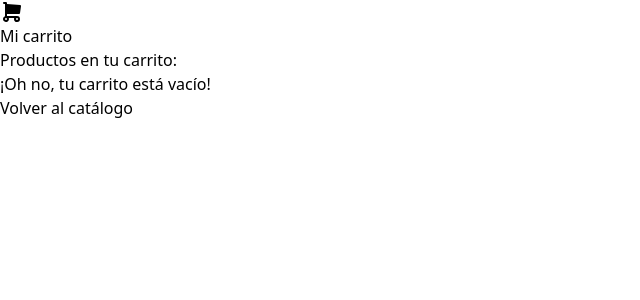
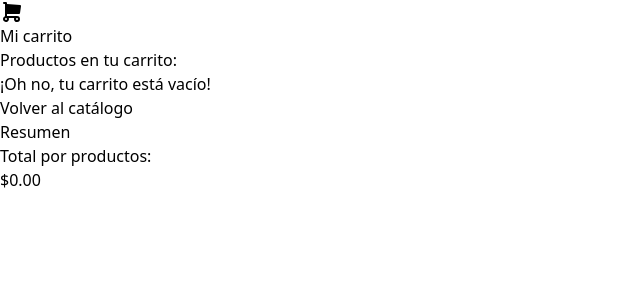
Before and after one commit to AgusFleitas/Pasarelas-de-pago, a React (Vite) app: page /pay-cart in a window 1280 px wide. Shown: the top 300 px of the page, without its empty margins (0-640 px from the left). Built offline with nearby package versions, Linux system fonts and the light colour scheme.

Commit message:
Logic for add more units of a product in PayCart view

```diff
--- a/src/views/PayCart.jsx
+++ b/src/views/PayCart.jsx
@@ -6,24 +6,39 @@ import useCart from "../hooks/useCart";
 const PayCart = () => {
   const { cart, addToCart, removeFromCart, clearCart } = useCart();
 
+  let totalPrice = 0;
+
+  cart.forEach((product) => {
+    totalPrice += product.precio * product.quantity;
+  });
+
   return (
-    <section className="flex flex-col">
+    <section className='flex flex-col'>
       <Link
         className='bg-emerald-600 rounded-md py-1 px-3 w-40 text-center'
         to={"/"}
       >
         Volver al catálogo
       </Link>
+      <div>
         <ul>
           {cart.map((product) => (
             <CartItem
               key={product.id}
-            addToCart={addToCart}
-            removeFromCart={removeFromCart}
+              addToCart={() => addToCart(product)}
+              removeFromCart={() => removeFromCart(product)}
               {...product}
             />
           ))}
         </ul>
+        <div className="flex flex-col gap-y-2 border-2 border-black rounded-md py-4 px-6 w-96">
+          <h4 className="font-semibold text-2xl text-center">Resumen</h4>
+          <div className="w-full flex justify-between text-lg">
+            <p>Total por productos:</p>
+            <span>${totalPrice.toFixed(2)}</span>
+          </div>
+        </div>
+      </div>
     </section>
   );
 };
```
Lines whose indentation alone changed are shown as unchanged.
